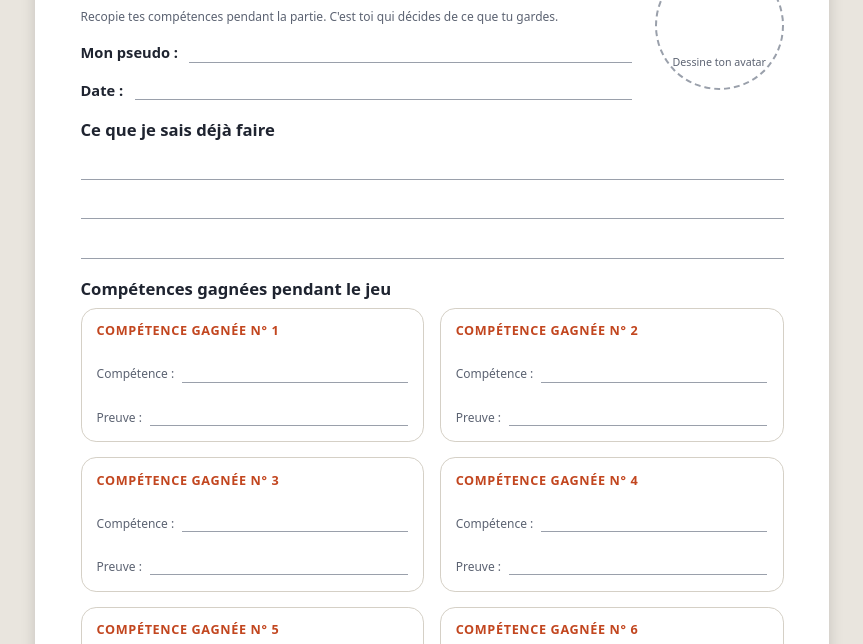
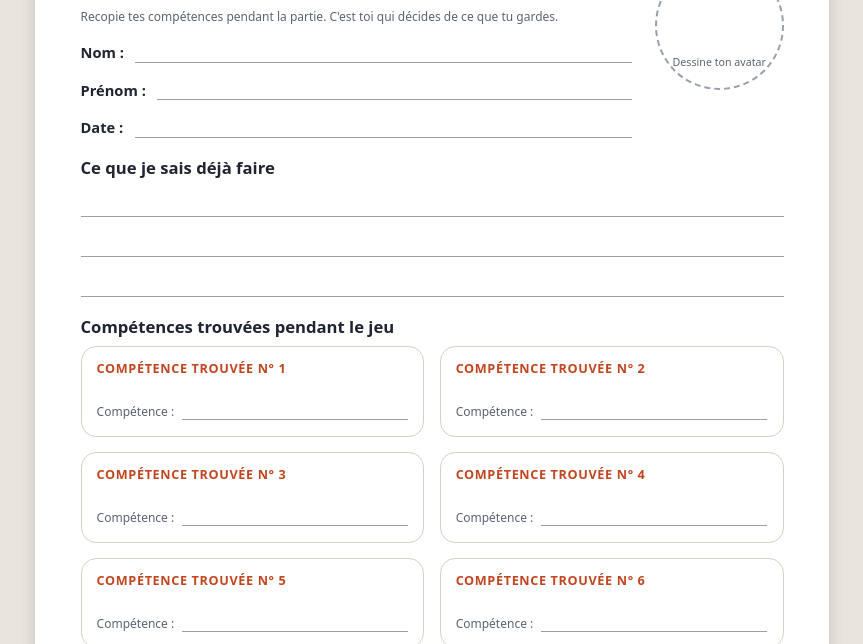
Before and after one commit to Code4sud/2026-equipe-12, a website: page public/fiche-papier.html in a window 1280 px wide. Shown: the part 156-800 px from the top of the page, without its empty margins (208-1071 px from the left). Drawn offline with Linux system fonts and the light colour scheme.

Commit message:
Fiche papier : nom et prénom, compétences trouvées, sans ligne « Preuve »
« Mon pseudo » remplacé par « Nom » et « Prénom » (sur papier seulement, rien n'est saisi dans l'application) ; « Compétences gagnées pendant le jeu » devient « Compétences trouvées pendant le jeu » (et « Compétence trouvée n° … ») ; la ligne « Preuve » est retirée des 6 cases.

```diff
--- a/public/fiche-papier.html
+++ b/public/fiche-papier.html
@@ -87,7 +87,8 @@
       <div class="titres">
         <h1>Déclic <span>· ma fiche personnage</span></h1>
         <p class="discret">Recopie tes compétences pendant la partie. C'est toi qui décides de ce que tu gardes.</p>
-        <div class="champ"><span>Mon pseudo :</span><span class="ligne"></span></div>
+        <div class="champ"><span>Nom :</span><span class="ligne"></span></div>
+        <div class="champ"><span>Prénom :</span><span class="ligne"></span></div>
         <div class="champ"><span>Date :</span><span class="ligne"></span></div>
       </div>
       <div class="avatar-cadre">Dessine ton avatar</div>
@@ -103,14 +104,14 @@
     </section>
 
     <section>
-      <h2>Compétences gagnées pendant le jeu</h2>
+      <h2>Compétences trouvées pendant le jeu</h2>
       <div class="gagnees">
-        <div class="case"><p class="numero">Compétence gagnée n° 1</p><p class="ligne-etiquette"><span>Compétence :</span><span></span></p><p class="ligne-etiquette"><span>Preuve :</span><span></span></p></div>
-        <div class="case"><p class="numero">Compétence gagnée n° 2</p><p class="ligne-etiquette"><span>Compétence :</span><span></span></p><p class="ligne-etiquette"><span>Preuve :</span><span></span></p></div>
-        <div class="case"><p class="numero">Compétence gagnée n° 3</p><p class="ligne-etiquette"><span>Compétence :</span><span></span></p><p class="ligne-etiquette"><span>Preuve :</span><span></span></p></div>
-        <div class="case"><p class="numero">Compétence gagnée n° 4</p><p class="ligne-etiquette"><span>Compétence :</span><span></span></p><p class="ligne-etiquette"><span>Preuve :</span><span></span></p></div>
-        <div class="case"><p class="numero">Compétence gagnée n° 5</p><p class="ligne-etiquette"><span>Compétence :</span><span></span></p><p class="ligne-etiquette"><span>Preuve :</span><span></span></p></div>
-        <div class="case"><p class="numero">Compétence gagnée n° 6</p><p class="ligne-etiquette"><span>Compétence :</span><span></span></p><p class="ligne-etiquette"><span>Preuve :</span><span></span></p></div>
+        <div class="case"><p class="numero">Compétence trouvée n° 1</p><p class="ligne-etiquette"><span>Compétence :</span><span></span></p></div>
+        <div class="case"><p class="numero">Compétence trouvée n° 2</p><p class="ligne-etiquette"><span>Compétence :</span><span></span></p></div>
+        <div class="case"><p class="numero">Compétence trouvée n° 3</p><p class="ligne-etiquette"><span>Compétence :</span><span></span></p></div>
+        <div class="case"><p class="numero">Compétence trouvée n° 4</p><p class="ligne-etiquette"><span>Compétence :</span><span></span></p></div>
+        <div class="case"><p class="numero">Compétence trouvée n° 5</p><p class="ligne-etiquette"><span>Compétence :</span><span></span></p></div>
+        <div class="case"><p class="numero">Compétence trouvée n° 6</p><p class="ligne-etiquette"><span>Compétence :</span><span></span></p></div>
       </div>
     </section>
 
```
Also changed, not shown: SPEC.md (+1 -1 lines).
